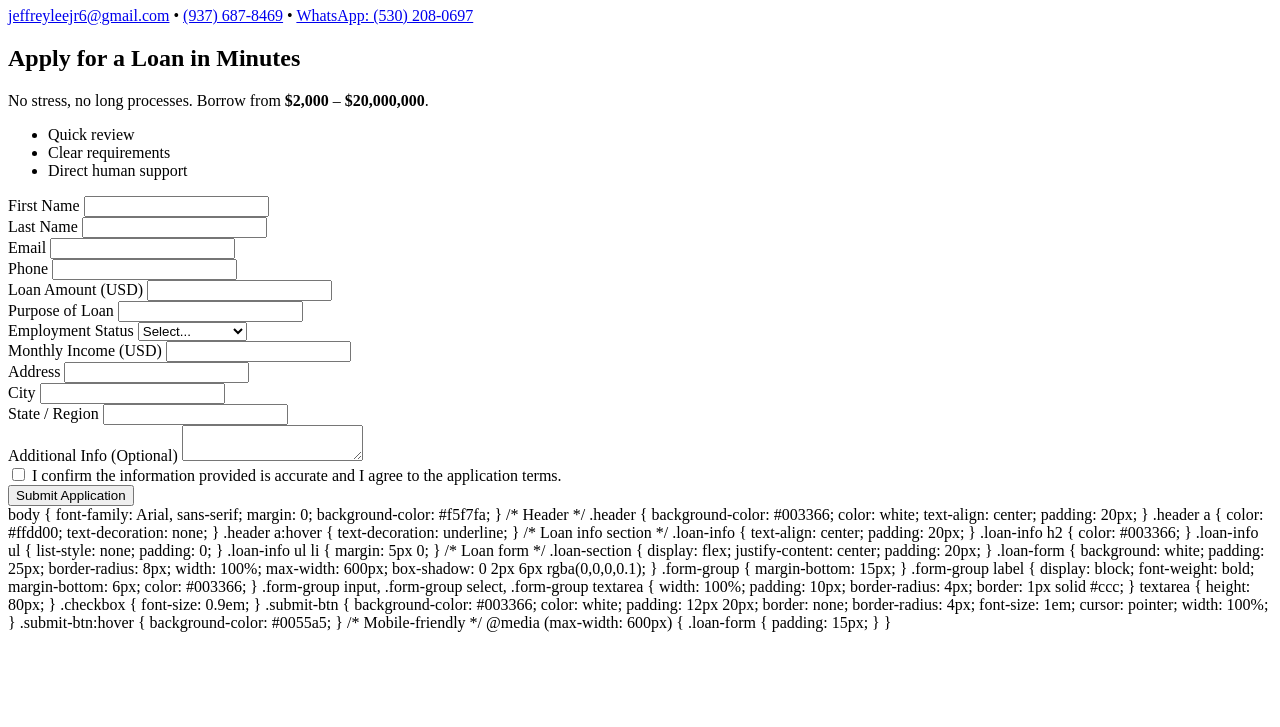
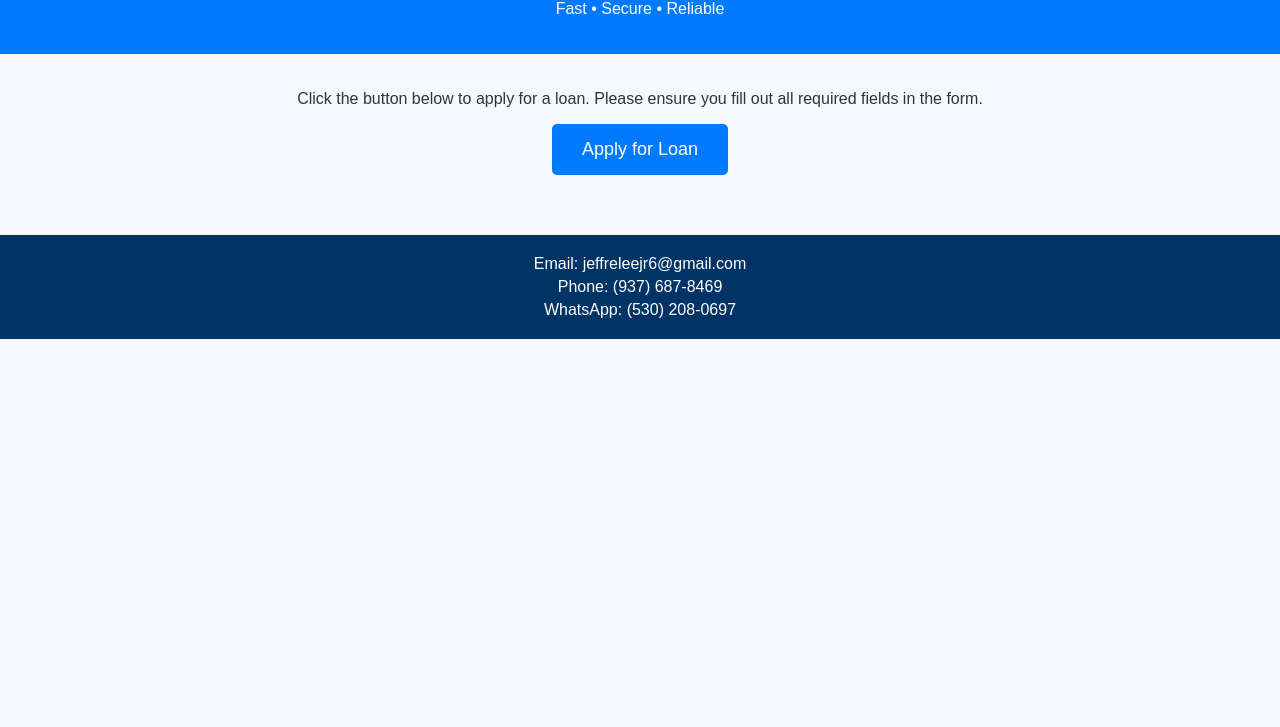
Before and after one commit to jeffreyleejr6/jeffreyleejr6.github.io, a plain HTML site: page index.html in a window 1280 px wide. Shown: the part 73-800 px from the top of the page. Drawn offline with Linux system fonts and the light colour scheme.

Commit message:
Update index.html

```diff
--- a/index.html
+++ b/index.html
@@ -3,220 +3,68 @@
 <head>
     <meta charset="UTF-8">
     <meta name="viewport" content="width=device-width, initial-scale=1.0">
-    <title>Supreme Finance Loan Company</title>
-    <link rel="stylesheet" href="style.css">
+    <title>Loan Application</title>
+    <style>
+        body {
+            font-family: Arial, sans-serif;
+            margin: 0;
+            background-color: #f5f9ff;
+            color: #333;
+        }
+        header {
+            background-color: #007BFF;
+            color: white;
+            padding: 20px;
+            text-align: center;
+        }
+        h1 {
+            margin: 0;
+        }
+        .container {
+            padding: 20px;
+            text-align: center;
+        }
+        .btn {
+            background-color: #007BFF;
+            color: white;
+            padding: 15px 30px;
+            text-decoration: none;
+            font-size: 18px;
+            border-radius: 5px;
+            display: inline-block;
+        }
+        .btn:hover {
+            background-color: #0056b3;
+        }
+        footer {
+            background-color: #003366;
+            color: white;
+            text-align: center;
+            padding: 15px;
+            margin-top: 40px;
+        }
+        footer p {
+            margin: 5px;
+        }
+    </style>
 </head>
 <body>
 
-    <!-- Header -->
-    <header class="header">
-        <h1>Supreme Finance Loan Company</h1>
-        <p>
-            <a href="mailto:jeffreyleejr6@gmail.com">jeffreyleejr6@gmail.com</a> •
-            <a href="tel:+19376878469">(937) 687-8469</a> •
-            <a href="https://wa.me/15302080697" target="_blank">WhatsApp: (530) 208-0697</a>
-        </p>
-    </header>
+<header>
+    <h1>Welcome to Our Loan Application</h1>
+    <p>Fast • Secure • Reliable</p>
+</header>
 
-    <!-- Loan Information -->
-    <section class="loan-info">
-        <h2>Apply for a Loan in Minutes</h2>
-        <p>No stress, no long processes. Borrow from <strong>$2,000</strong> – <strong>$20,000,000</strong>.</p>
-        <ul>
-            <li>Quick review</li>
-            <li>Clear requirements</li>
-            <li>Direct human support</li>
-        </ul>
-    </section>
+<div class="container">
+    <p>Click the button below to apply for a loan. Please ensure you fill out all required fields in the form.</p>
+    <a href="YOUR_FORM_LINK_HERE" class="btn">Apply for Loan</a>
+</div>
 
-    <!-- Loan Application Form -->
-    <section class="loan-section">
-        <form action="https://formspree.io/f/YOUR_FORM_ID" method="POST" class="loan-form">
-
-            <div class="form-group">
-                <label>First Name</label>
-                <input type="text" name="first_name" required>
-            </div>
-
-            <div class="form-group">
-                <label>Last Name</label>
-                <input type="text" name="last_name" required>
-            </div>
-
-            <div class="form-group">
-                <label>Email</label>
-                <input type="email" name="email" required>
-            </div>
-
-            <div class="form-group">
-                <label>Phone</label>
-                <input type="tel" name="phone" required>
-            </div>
-
-            <div class="form-group">
-                <label>Loan Amount (USD)</label>
-                <input type="number" name="loan_amount" required>
-            </div>
-
-            <div class="form-group">
-                <label>Purpose of Loan</label>
-                <input type="text" name="purpose" required>
-            </div>
-
-            <div class="form-group">
-                <label>Employment Status</label>
-                <select name="employment_status" required>
-                    <option value="">Select...</option>
-                    <option>Employed</option>
-                    <option>Self-Employed</option>
-                    <option>Unemployed</option>
-                    <option>Student</option>
-                    <option>Retired</option>
-                </select>
-            </div>
-
-            <div class="form-group">
-                <label>Monthly Income (USD)</label>
-                <input type="number" name="monthly_income" required>
-            </div>
-
-            <div class="form-group">
-                <label>Address</label>
-                <input type="text" name="address" required>
-            </div>
-
-            <div class="form-group">
-                <label>City</label>
-                <input type="text" name="city" required>
-            </div>
-
-            <div class="form-group">
-                <label>State / Region</label>
-                <input type="text" name="state" required>
-            </div>
-
-            <div class="form-group">
-                <label>Additional Info (Optional)</label>
-                <textarea name="additional_info"></textarea>
-            </div>
-
-            <div class="form-group checkbox">
-                <label>
-                    <input type="checkbox" required>
-                    I confirm the information provided is accurate and I agree to the application terms.
-                </label>
-            </div>
-
-            <button type="submit" class="submit-btn">Submit Application</button>
-        </form>
-    </section>
+<footer>
+    <p>Email: jeffreleejr6@gmail.com</p>
+    <p>Phone: (937) 687-8469</p>
+    <p>WhatsApp: (530) 208-0697</p>
+</footer>
 
 </body>
 </html>
-body {
-    font-family: Arial, sans-serif;
-    margin: 0;
-    background-color: #f5f7fa;
-}
-
-/* Header */
-.header {
-    background-color: #003366;
-    color: white;
-    text-align: center;
-    padding: 20px;
-}
-
-.header a {
-    color: #ffdd00;
-    text-decoration: none;
-}
-
-.header a:hover {
-    text-decoration: underline;
-}
-
-/* Loan info section */
-.loan-info {
-    text-align: center;
-    padding: 20px;
-}
-
-.loan-info h2 {
-    color: #003366;
-}
-
-.loan-info ul {
-    list-style: none;
-    padding: 0;
-}
-
-.loan-info ul li {
-    margin: 5px 0;
-}
-
-/* Loan form */
-.loan-section {
-    display: flex;
-    justify-content: center;
-    padding: 20px;
-}
-
-.loan-form {
-    background: white;
-    padding: 25px;
-    border-radius: 8px;
-    width: 100%;
-    max-width: 600px;
-    box-shadow: 0 2px 6px rgba(0,0,0,0.1);
-}
-
-.form-group {
-    margin-bottom: 15px;
-}
-
-.form-group label {
-    display: block;
-    font-weight: bold;
-    margin-bottom: 6px;
-    color: #003366;
-}
-
-.form-group input,
-.form-group select,
-.form-group textarea {
-    width: 100%;
-    padding: 10px;
-    border-radius: 4px;
-    border: 1px solid #ccc;
-}
-
-textarea {
-    height: 80px;
-}
-
-.checkbox {
-    font-size: 0.9em;
-}
-
-.submit-btn {
-    background-color: #003366;
-    color: white;
-    padding: 12px 20px;
-    border: none;
-    border-radius: 4px;
-    font-size: 1em;
-    cursor: pointer;
-    width: 100%;
-}
-
-.submit-btn:hover {
-    background-color: #0055a5;
-}
-
-/* Mobile-friendly */
-@media (max-width: 600px) {
-    .loan-form {
-        padding: 15px;
-    }
-}
```
